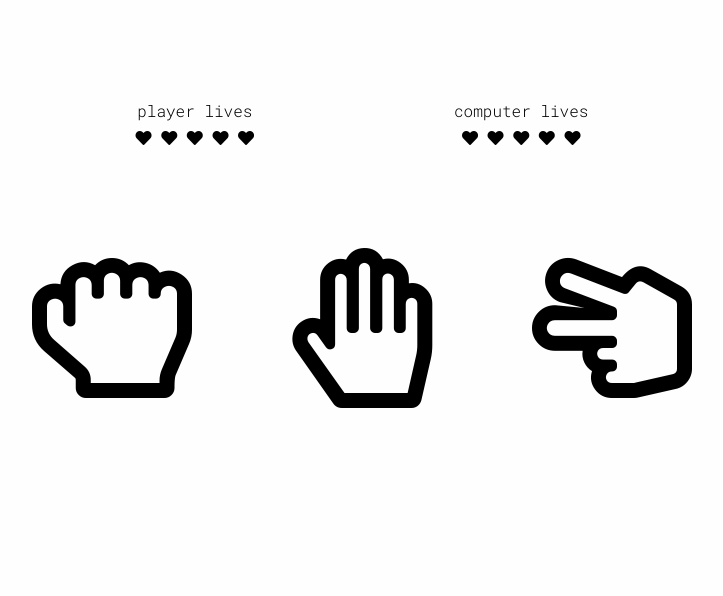
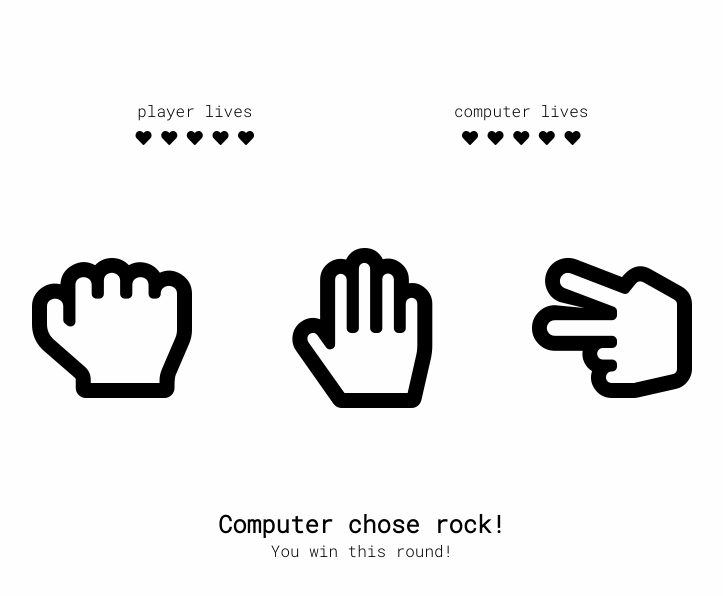
Before and after one commit to joshuafarnaby/rock_paper_scissors, a plain HTML site: page index.html in a window 1280 px wide. Shown: the whole page, without its empty margins (278-1001 px from the left). Drawn offline with Linux system fonts and the light colour scheme.

Commit message:
add result container with style

```diff
--- a/index.html
+++ b/index.html
@@ -37,5 +37,9 @@
     <i class="far fa-hand-paper fa-10x"></i>
     <i class="far fa-hand-scissors fa-10x"></i>
   </div>
+  <div id="result-container">
+    <h2>Computer chose rock!</h2>
+    <p>You win this round!</p>
+  </div>
 </body>
 </html>
--- a/style.css
+++ b/style.css
@@ -44,7 +44,21 @@ body {
   cursor: pointer;
 }
 
+#result-container {
+  margin: 100px auto;
+  text-align: center;
+  transition: 0.5s;
+}
+
 .faded {
   opacity: 15%;
   transform: scale(0.5);
 }
+
+.show {
+  opacity: 1;
+}
+
+.hide {
+  opacity: 0;
+}
```
